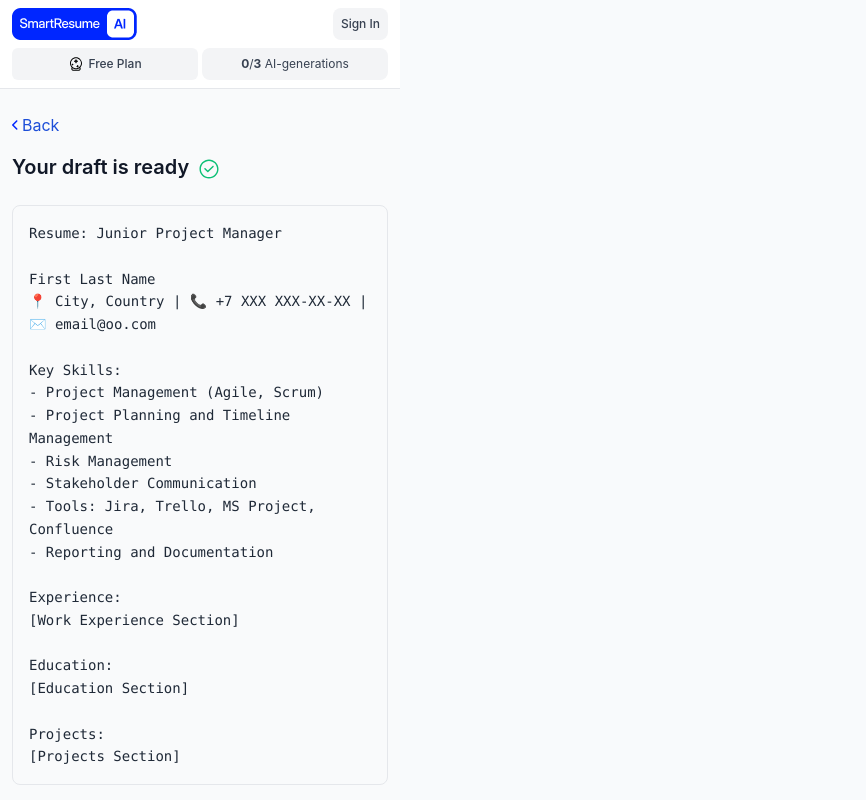
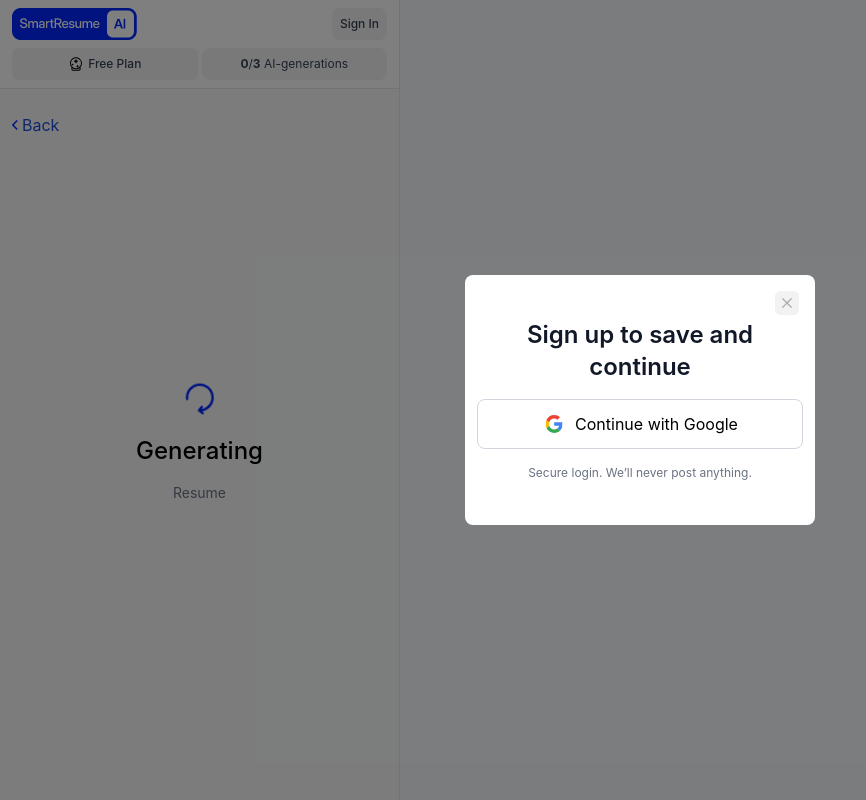
Before and after one commit to mhAIProton/smart-resume-ai, a React (Vite) app in the folder client/: page /result in a window 1280 px wide. Shown: the whole page, without its empty margins (0-866 px from the left). Built offline with nearby package versions, Linux system fonts and the light colour scheme.

Commit message:
[ui] ui updates, step 2.5

```diff
--- a/client/src/components/SubscriptionsPopup.tsx
+++ b/client/src/components/SubscriptionsPopup.tsx
@@ -154,10 +154,10 @@ const SubscriptionsPopup: React.FC = () => {
                     <div>
                       <div className={`font-medium flex gap-1 items-center ${option.value === 'pro' ? 'text-blue-800' : option.value === 'pro-plus' ? 'text-purple-800' : 'text-gray-800'}`}>
                         <svg width="16" height="16" viewBox="0 0 16 16" fill="none" xmlns="http://www.w3.org/2000/svg">
-                          <path fill-rule="evenodd" clip-rule="evenodd" d="M7.51061 3.6741C7.67872 3.2198 8.32128 3.2198 8.48939 3.6741L8.7221 4.30298C8.77495 4.44581 8.88756 4.55843 9.03039 4.61128L9.65927 4.84399C10.1136 5.01209 10.1136 5.65465 9.65927 5.82276L9.03039 6.05547C8.88756 6.10832 8.77495 6.22094 8.7221 6.36377L8.48939 6.99265C8.32128 7.44695 7.67872 7.44695 7.51061 6.99264L7.27791 6.36377C7.22505 6.22094 7.11244 6.10832 6.96961 6.05547L6.34073 5.82276C5.88642 5.65465 5.88642 5.01209 6.34073 4.84399L6.96961 4.61128C7.11244 4.55843 7.22505 4.44581 7.27791 4.30298L7.51061 3.6741ZM7.70953 5.33337C7.81902 5.25013 7.91675 5.15239 8 5.0429C8.08325 5.15239 8.18098 5.25013 8.29047 5.33337C8.18098 5.41662 8.08325 5.51436 8 5.62385C7.91675 5.51436 7.81902 5.41662 7.70953 5.33337Z" fill="currentColor"/>
+                          <path fillRule="evenodd" clipRule="evenodd" d="M7.51061 3.6741C7.67872 3.2198 8.32128 3.2198 8.48939 3.6741L8.7221 4.30298C8.77495 4.44581 8.88756 4.55843 9.03039 4.61128L9.65927 4.84399C10.1136 5.01209 10.1136 5.65465 9.65927 5.82276L9.03039 6.05547C8.88756 6.10832 8.77495 6.22094 8.7221 6.36377L8.48939 6.99265C8.32128 7.44695 7.67872 7.44695 7.51061 6.99264L7.27791 6.36377C7.22505 6.22094 7.11244 6.10832 6.96961 6.05547L6.34073 5.82276C5.88642 5.65465 5.88642 5.01209 6.34073 4.84399L6.96961 4.61128C7.11244 4.55843 7.22505 4.44581 7.27791 4.30298L7.51061 3.6741ZM7.70953 5.33337C7.81902 5.25013 7.91675 5.15239 8 5.0429C8.08325 5.15239 8.18098 5.25013 8.29047 5.33337C8.18098 5.41662 8.08325 5.51436 8 5.62385C7.91675 5.51436 7.81902 5.41662 7.70953 5.33337Z" fill="currentColor"/>
                           <path d="M4.53639 7.69342C4.67637 7.49576 4.9867 7.57892 5.0091 7.82008L5.04011 8.15392C5.04715 8.22975 5.08696 8.29871 5.14911 8.34272L5.42272 8.53649C5.62037 8.67647 5.53722 8.9868 5.29605 9.0092L4.96221 9.04021C4.88639 9.04725 4.81743 9.08706 4.77342 9.14921L4.57965 9.42282C4.43967 9.62048 4.12933 9.53732 4.10694 9.29615L4.07593 8.96231C4.06889 8.88649 4.02907 8.81753 3.96693 8.77352L3.69332 8.57975C3.49566 8.43977 3.57882 8.12944 3.81998 8.10704L4.15382 8.07603C4.22964 8.06899 4.29861 8.02917 4.34262 7.96703L4.53639 7.69342Z" fill="currentColor"/>
                           <path d="M9.0095 9.34573C9.02974 9.02985 9.43202 8.90961 9.62228 9.16258L9.88565 9.51275C9.94546 9.59229 10.037 9.64172 10.1364 9.64808L10.5736 9.67609C10.8895 9.69633 11.0097 10.0986 10.7568 10.2889L10.4066 10.5522C10.3271 10.6121 10.2776 10.7036 10.2713 10.8029L10.2433 11.2402C10.223 11.5561 9.82073 11.6763 9.63047 11.4234L9.36711 11.0732C9.30729 10.9937 9.21571 10.9442 9.1164 10.9379L8.67914 10.9098C8.36326 10.8896 8.24302 10.4873 8.49599 10.2971L8.84616 10.0337C8.92569 9.97388 8.97513 9.88231 8.98149 9.78299L9.0095 9.34573Z" fill="currentColor"/>
-                          <path fill-rule="evenodd" clip-rule="evenodd" d="M12.3041 11.5137C13.3537 10.4332 14 8.95876 14 7.33337C14 5.6981 13.3458 4.21562 12.2849 3.13337C11.1959 2.02256 9.67844 1.33337 8 1.33337C4.68629 1.33337 2 4.01967 2 7.33337C2 8.95871 2.64627 10.4331 3.69585 11.5136L3.44213 12.0528C2.86996 13.2687 3.75715 14.6667 5.10099 14.6667H10.8989C12.2428 14.6667 13.13 13.2687 12.5577 12.0527L12.3041 11.5137ZM8 12.3334C10.7614 12.3334 13 10.0948 13 7.33337C13 5.9703 12.4559 4.73632 11.5708 3.83342C10.6621 2.90655 9.39891 2.33337 8 2.33337C5.23858 2.33337 3 4.57195 3 7.33337C3 10.0948 5.23858 12.3334 8 12.3334ZM11.5189 12.1937C10.5303 12.9106 9.31453 13.3334 8 13.3334C6.68542 13.3334 5.46959 12.9106 4.48104 12.1936L4.34696 12.4786C4.08688 13.0313 4.49015 13.6667 5.10099 13.6667H10.8989C11.5098 13.6667 11.913 13.0312 11.6529 12.4785L11.5189 12.1937Z" fill="currentColor"/>
+                          <path fillRule="evenodd" clipRule="evenodd" d="M12.3041 11.5137C13.3537 10.4332 14 8.95876 14 7.33337C14 5.6981 13.3458 4.21562 12.2849 3.13337C11.1959 2.02256 9.67844 1.33337 8 1.33337C4.68629 1.33337 2 4.01967 2 7.33337C2 8.95871 2.64627 10.4331 3.69585 11.5136L3.44213 12.0528C2.86996 13.2687 3.75715 14.6667 5.10099 14.6667H10.8989C12.2428 14.6667 13.13 13.2687 12.5577 12.0527L12.3041 11.5137ZM8 12.3334C10.7614 12.3334 13 10.0948 13 7.33337C13 5.9703 12.4559 4.73632 11.5708 3.83342C10.6621 2.90655 9.39891 2.33337 8 2.33337C5.23858 2.33337 3 4.57195 3 7.33337C3 10.0948 5.23858 12.3334 8 12.3334ZM11.5189 12.1937C10.5303 12.9106 9.31453 13.3334 8 13.3334C6.68542 13.3334 5.46959 12.9106 4.48104 12.1936L4.34696 12.4786C4.08688 13.0313 4.49015 13.6667 5.10099 13.6667H10.8989C11.5098 13.6667 11.913 13.0312 11.6529 12.4785L11.5189 12.1937Z" fill="currentColor"/>
                         </svg>
                         {option.title}
                       </div>
--- a/client/src/components/steps/StepResult.tsx
+++ b/client/src/components/steps/StepResult.tsx
@@ -1,11 +1,21 @@
-import React, { useState } from 'react';
+import React, { useState, useEffect } from 'react';
 import {Copy, Download, RefreshCcw} from 'lucide-react';
 import { useAppContext } from '@/contexts/AppContextProvider';
 import toast from 'react-hot-toast';
 
 const StepResult: React.FC = () => {
-  const { generationType, selectedTone, resumeData, jobDescription } = useAppContext();
+  const { generationType, isAuthenticated, setShowAuthModal } = useAppContext();
   const [copied, setCopied] = useState(false);
+  const [loading, setLoading] = useState(false);
+  const [isGeneratedError, setIsGeneratedError] = useState(false);
+
+  // Проверяем авторизацию при загрузке компонента
+  useEffect(() => {
+    if (!isAuthenticated) {
+      setShowAuthModal(true);
+      setLoading(true)
+    }
+  }, [isAuthenticated, setShowAuthModal]);
 
   // Примеры контента на основе выбранного типа
   const getGeneratedContent = () => {
@@ -67,6 +77,33 @@ Projects:
     // Здесь будет логика скачивания PDF
   };
 
+  if (loading) {
+    return (
+      <div className="flex flex-col items-center justify-center h-[72vh]">
+        <img src="/generating.svg" alt="Loading" className='h-10 w-10 animate-spin mb-4' />
+        <h2 className='font-medium text-2xl mb-4'>Generating</h2>
+        <p className='text-gray-500 text-sm'>{generationType === 'cover-letter' ? 'Cover letter' : 'Resume'}</p>
+      </div>
+    );
+  }
+
+  if (isGeneratedError) {
+    return (
+      <div className="flex flex-col items-center justify-center h-[72vh]">
+        <h3 className='font-medium mb-4 text-red-500 px-8 text-center'>We couldn’t generate your draft.<br/> Please try again.</h3>
+        <div className='w-full px-8'>
+          <button
+            onClick={handleRegenerate}
+            className="group flex-1 w-full text-white h-11 flex items-center justify-center space-x-2 py-2 px-4 rounded-lg bg-blue-700 hover:bg-blue-800 transition-colors"
+          >
+            <RefreshCcw className="w-4 h-4 group-hover:animate-spin" />
+            <span className="text-sm font-medium">Retry</span>
+          </button>
+        </div>
+      </div>
+    );
+  }
+
   return (
     <div>
       {/* Header */}
@@ -121,14 +158,6 @@ Projects:
           <span className="font-medium">Download PDF</span>
         </button>
       </div>
-
-      {/* Debug info (можно убрать в продакшене) */}
-      <div className="mt-4 p-3 bg-gray-100 rounded text-xs text-gray-600">
-        <div>Type: {generationType}</div>
-        <div>Tone: {selectedTone}</div>
-        <div>Resume Option: {resumeData?.option}</div>
-        <div>Job Description: {jobDescription ? 'Provided' : 'Not provided'}</div>
-      </div>
     </div>
   );
 };
--- a/client/src/index.css
+++ b/client/src/index.css
@@ -27,9 +27,10 @@ body {
 /* Chrome extension specific styles */
 .chrome-extension {
   width: 400px;
-  min-height: 600px;
-  max-height: 800px;
+  min-height: 100vh;
   overflow-y: auto;
+
+  border-right: 1px solid #e2e8f0;
 }
 
 /* Custom scrollbar */
```
Lines whose indentation alone changed are shown as unchanged.
